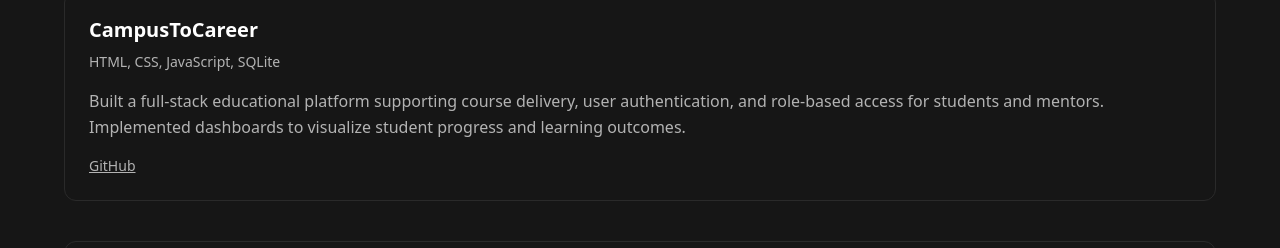
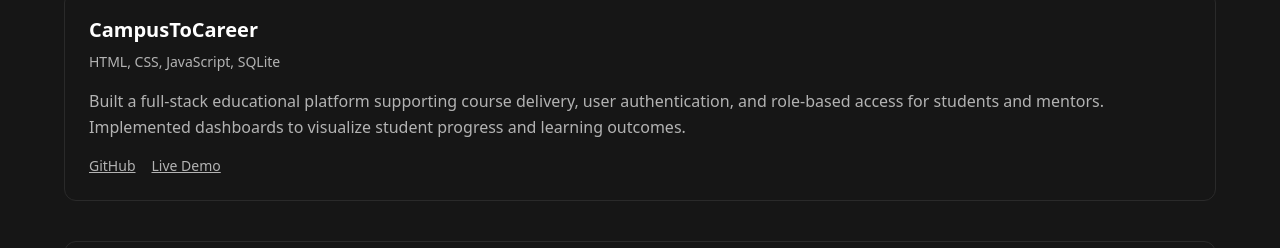
Before and after one commit to Siddharthmadini/portfolio, a React (Vite) app: page / in a window 1280 px wide. Shown: the part 2071-2319 px from the top of the page. Built offline with nearby package versions, Linux system fonts and the light colour scheme.

Commit message:
added demo links

```diff
--- a/src/components/Projects.jsx
+++ b/src/components/Projects.jsx
@@ -35,6 +35,13 @@ export default function Projects() {
                 className="underline text-[var(--text-muted)] hover:text-white"
               >
                 GitHub
+              </a>
+              <a
+                href="https://k5zvfz50-4000.inc1.devtunnels.ms/first_year.html"
+                target="_blank"
+                className="underline text-[var(--text-muted)] hover:text-white"
+              >
+                Live Demo
               </a>
             </div>
           </div>
```
